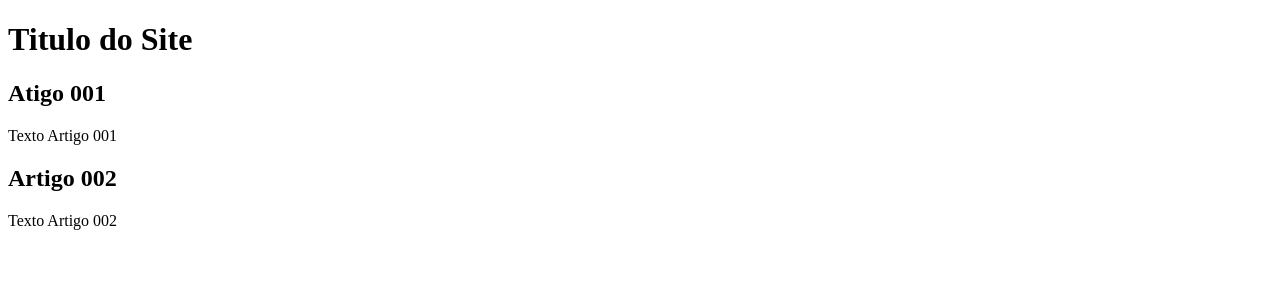
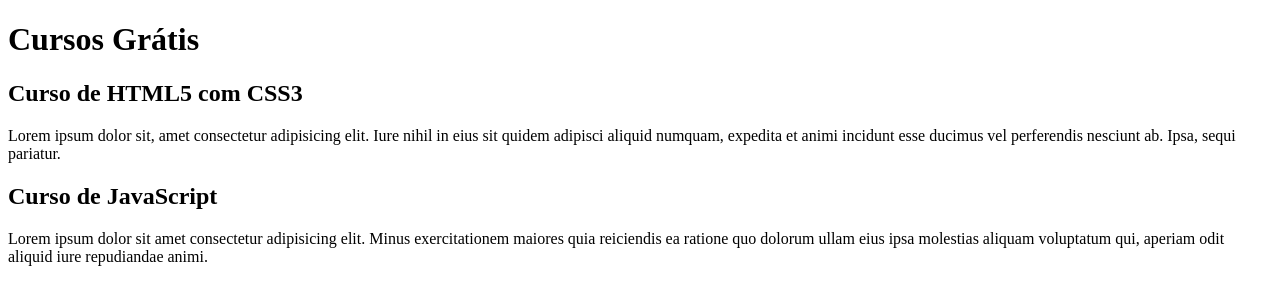
Before and after one commit to ViniciusSanSousa/Projeto-Site, a plain HTML site: page index.html in a window 1280 px wide. Drawn offline with Linux system fonts and the light colour scheme.

Commit message:
comecei a escrever o conteúdo

```diff
--- a/index.html
+++ b/index.html
@@ -8,15 +8,15 @@
 <body>
     <main>
         <header>
-            <h1>Titulo do Site</h1>
+            <h1>Cursos Grátis</h1>
         </header>
         <article>
-            <h2>Atigo 001</h2>
-            <p>Texto Artigo 001</p>
+            <h2>Curso de HTML5 com CSS3</h2>
+            <p>Lorem ipsum dolor sit, amet consectetur adipisicing elit. Iure nihil in eius sit quidem adipisci aliquid numquam, expedita et animi incidunt esse ducimus vel perferendis nesciunt ab. Ipsa, sequi pariatur.</p>
         </article>
         <article>
-            <h2>Artigo 002</h2>
-            <p>Texto Artigo 002</p>
+            <h2>Curso de JavaScript</h2>
+            <p>Lorem ipsum dolor sit amet consectetur adipisicing elit. Minus exercitationem maiores quia reiciendis ea ratione quo dolorum ullam eius ipsa molestias aliquam voluptatum qui, aperiam odit aliquid iure repudiandae animi.</p>
         </article>
     </main>
 </body>
```
